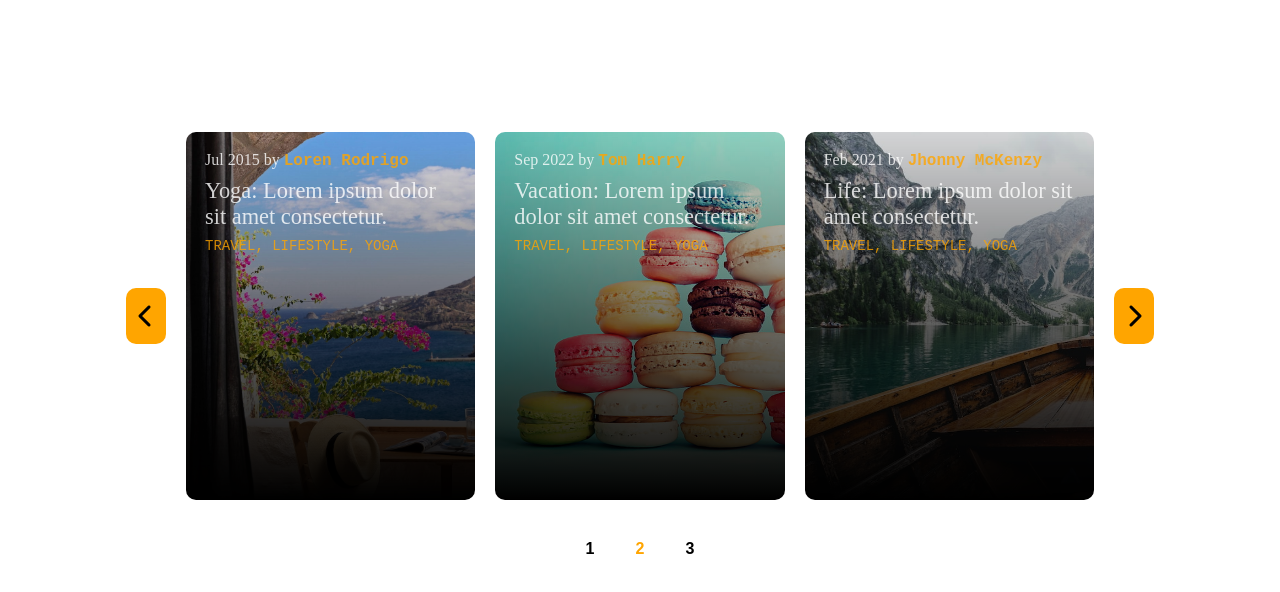
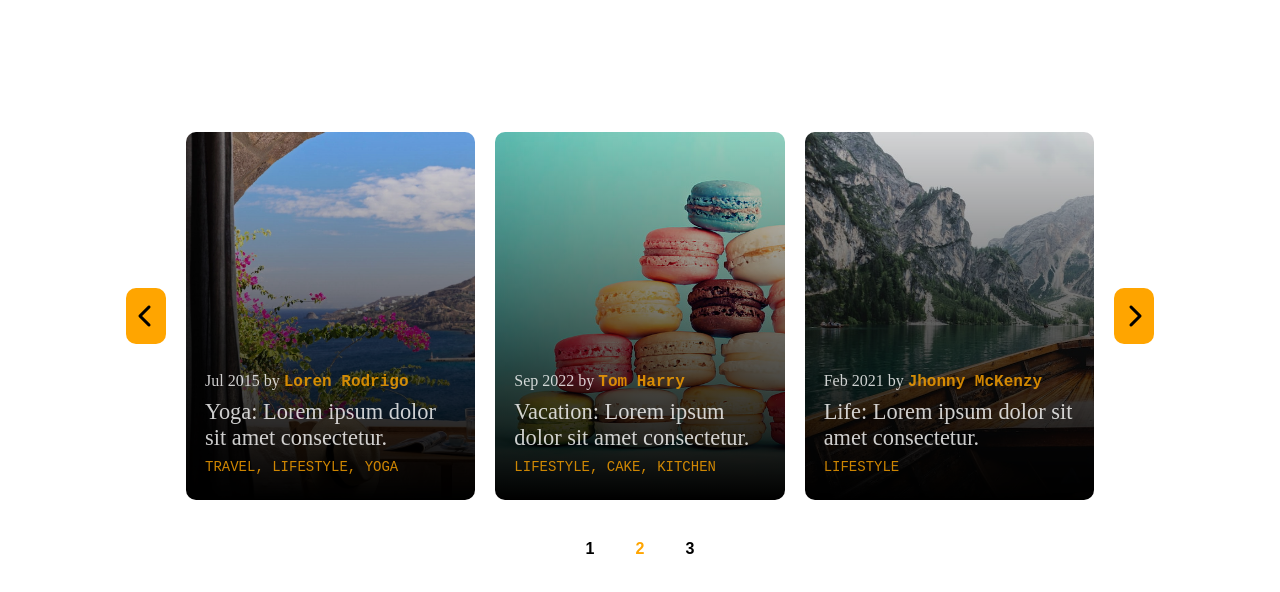
Before and after one commit to MuhammedSafarov/Slider-VanillaJS, a plain HTML site: page index.html in a window 1280 px wide. Drawn offline with Linux system fonts and the light colour scheme.

Commit message:
Slider is finish

```diff
--- a/index.html
+++ b/index.html
@@ -26,7 +26,7 @@
         <div class="slider-text">
           <div class="header">Sep 2018 by <b>Alvero Varane</b></div>
           <div class="title">Yoga: Lorem ipsum dolor sit amet consectetur.</div>
-          <div class="type">Travel, LifeStyle, Yoga</div>
+          <div class="type">LifeStyle, Yoga</div>
         </div>
       </div>
       <div
@@ -60,7 +60,7 @@
         <div class="slider-text">
           <div class="header">March 2019 by <b>Clara Flash</b></div>
           <div class="title">Yoga: Lorem ipsum dolor sit amet consectetur.</div>
-          <div class="type">Travel, LifeStyle, Yoga</div>
+          <div class="type">LifeStyle, Cake, Kitchen</div>
         </div>
       </div>
       <div
@@ -96,7 +96,7 @@
           <div class="title">
             Vacation: Lorem ipsum dolor sit amet consectetur.
           </div>
-          <div class="type">Travel, LifeStyle, Yoga</div>
+          <div class="type">LifeStyle, Cake, Kitchen</div>
         </div>
       </div>
       <div
@@ -113,7 +113,7 @@
         <div class="slider-text">
           <div class="header">Feb 2021 by <b>Jhonny McKenzy</b></div>
           <div class="title">Life: Lorem ipsum dolor sit amet consectetur.</div>
-          <div class="type">Travel, LifeStyle, Yoga</div>
+          <div class="type">LifeStyle</div>
         </div>
       </div>
       <div
@@ -130,7 +130,7 @@
         <div class="slider-text">
           <div class="header">Jan 2023 by <b>Susan Kennedy</b></div>
           <div class="title">Yoga: Lorem ipsum dolor sit amet consectetur.</div>
-          <div class="type">Travel, LifeStyle, Yoga</div>
+          <div class="type">Travel, LifeStyle</div>
         </div>
       </div>
       <div
@@ -147,7 +147,7 @@
         <div class="slider-text">
           <div class="header">May 2018 by <b>Cruz Jorgino</b></div>
           <div class="title">Yoga: Lorem ipsum dolor sit amet consectetur.</div>
-          <div class="type">Travel, LifeStyle, Yoga</div>
+          <div class="type">Yoga</div>
         </div>
       </div>
       <div
@@ -164,7 +164,7 @@
         <div class="slider-text">
           <div class="header">Feb 2020 by <b>Jason Statham</b></div>
           <div class="title">Yoga: Lorem ipsum dolor sit amet consectetur.</div>
-          <div class="type">Travel, LifeStyle, Yoga</div>
+          <div class="type">LifeStyle, Yoga</div>
         </div>
       </div>
 
@@ -180,7 +180,7 @@
       <button class="pagination-btn"><b>3</b></button>
     </div>
 
-    <script type="module" src="main.js"></script>
+    <script src="main.js"></script>
     <script
       src="https://kit.fontawesome.com/46995ae451.js"
       crossorigin="anonymous"
--- a/style.css
+++ b/style.css
@@ -23,11 +23,14 @@
   background-size: cover;
   border: none;
   border-radius: 10px;
+  position: relative;
 }
 .slider-container .slider .slider-text {
   margin: 15px;
   color: white;
   opacity: 0.8;
+  position: absolute;
+  top: 60%;
 }
 .slider .slider-text b {
   color: orange;
@@ -87,6 +90,6 @@
   color: black;
   cursor: pointer;
 }
-.active{
+.active {
   color: orange;
 }
```
